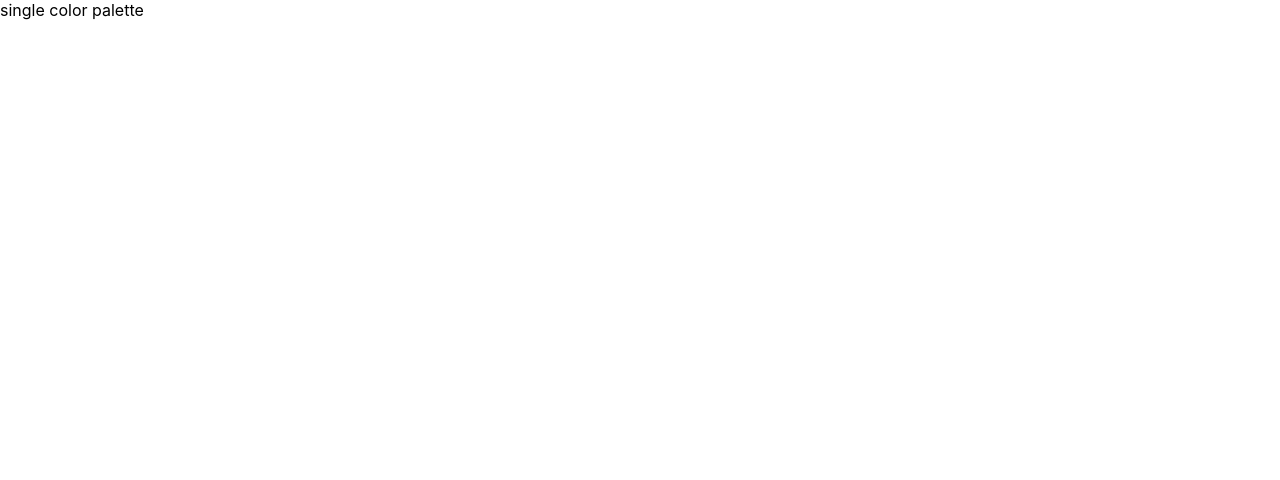
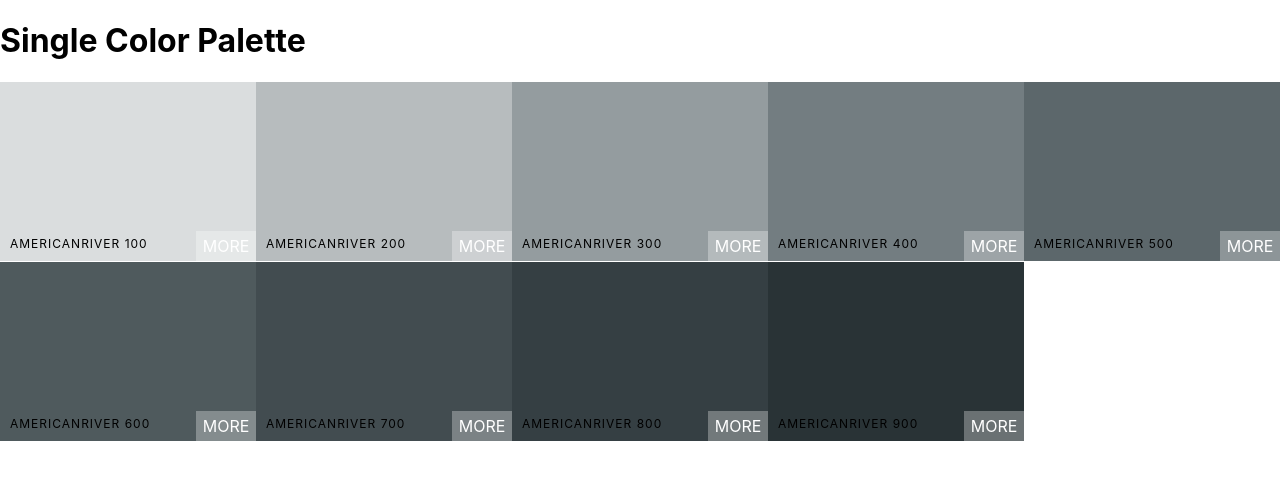
Before and after one commit to saahil0826/colors-app, a React (Create React App) app: page /palette/flat-ui-colors-american/americanriver in a window 1280 px wide. Shown: the top 480 px of the page. Built offline with nearby package versions, Linux system fonts and the light colour scheme.

Commit message:
Display colors in SingleColorPalette

```diff
--- a/src/App.js
+++ b/src/App.js
@@ -34,10 +34,17 @@ class App extends Component {
           )}
         />
         <Route
-        exact
-        path='/palette/:paletteId/:colorId'
-        render={() => <SingleColorPalette/>}
-      />
+       exact
+       path='/palette/:paletteId/:colorId'
+       render={routeProps => (
+         <SingleColorPalette
+           colorId={routeProps.match.params.colorId}
+           palette={generatePalette(
+             this.findPalette(routeProps.match.params.paletteId)
+           )}
+         />
+       )}
+     />
       </Switch>
 
       // <div>
--- a/src/components/Palette.js
+++ b/src/components/Palette.js
@@ -20,22 +20,26 @@ class Palette extends Component {
     const { colors, paletteName, emoji, id } = this.props.palette;
     const { level, format } = this.state;
     const colorBoxes = colors[level].map(color => (
-      <ColorBox background={color[format]} name={color.name}  key={color.id}
-        moreUrl={`/palette/${id}/${color.id}`} />
+      <ColorBox
+        background={color[format]}
+        name={color.name}
+        key={color.id}
+        moreUrl={`/palette/${id}/${color.id}`}
+        showLink
+      />
     ));
     return (
-      <div className="Palette">
+      <div className='Palette'>
         <Navbar
           level={level}
           changeLevel={this.changeLevel}
           handleChange={this.changeFormat}
         />
-
-        <div className="Palette-colors">{colorBoxes}</div>
+        <div className='Palette-colors'>{colorBoxes}</div>
         <footer className='Palette-footer'>
-         {paletteName}
-         <span className='emoji'>{emoji}</span>
-       </footer>
+          {paletteName}
+          <span className='emoji'>{emoji}</span>
+        </footer>
       </div>
     );
   }
--- a/src/components/SingleColorPalette.js
+++ b/src/components/SingleColorPalette.js
@@ -1,13 +1,40 @@
 import React, { Component } from 'react';
+import ColorBox from "./ColorBox";
+
 
 class SingleColorPalette extends Component {
+  constructor(props) {
+    super(props);
+    this._shades = this.gatherShades(this.props.palette, this.props.colorId);
+  }
+  gatherShades(palette, colorToFilterBy) {
+    let shades = [];
+    let allColors = palette.colors;
 
+    for (let key in allColors) {
+      shades = shades.concat(
+        allColors[key].filter(color => color.id === colorToFilterBy)
+      );
+    }
+    //return all shades of given color
+    return shades.slice(1);
+  }
   render() {
+    const colorBoxes = this._shades.map(color => (
+      <ColorBox
+        key={color.id}
+        name={color.name}
+        background={color.hex}
+        showLink={false}
+      />
+    ));
     return (
-      <div>single color palette</div>
+      <div className='Palette'>
+        <h1>Single Color Palette</h1>
+        <div className='Palette-colors'>{colorBoxes}</div>
+      </div>
     );
   }
-
 }
 
 export default SingleColorPalette;
```
